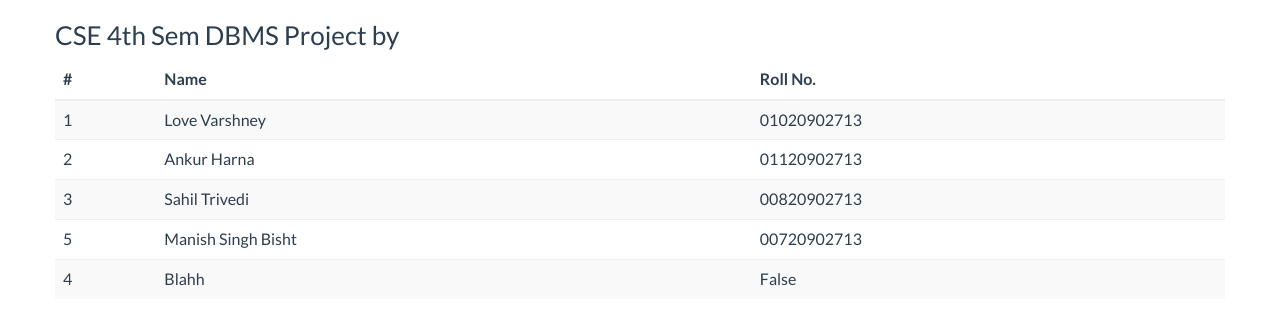
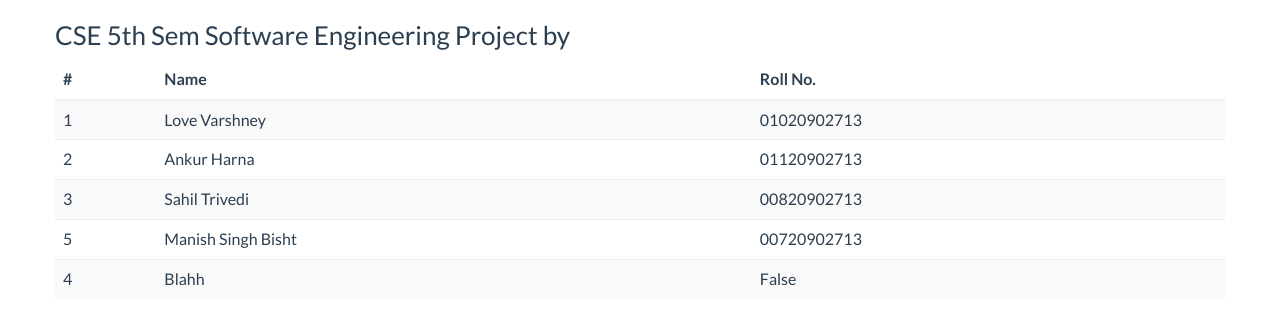
Before and after one commit to ankur17/Be-Desi, a PHP site: page /contact.php in a window 1280 px wide. Shown: the part 209-529 px from the top of the page. Run offline with PHP 8.4, Linux system fonts and the light colour scheme; some libraries are stand-ins or nearby versions.

Commit message:
Team member name changed

```diff
--- a/contact.php
+++ b/contact.php
@@ -8,7 +8,7 @@ include 'includes/nav.php';
 	</header>
 	<div class="container">
 		<div class="row">
-		 <h3> CSE 4th Sem DBMS Project by </h3>
+		 <h3> CSE 5th Sem Software Engineering Project by </h3>
 		 	<table class="table table-striped table-hover ">
 				  <thead>
 				    <tr>
```
